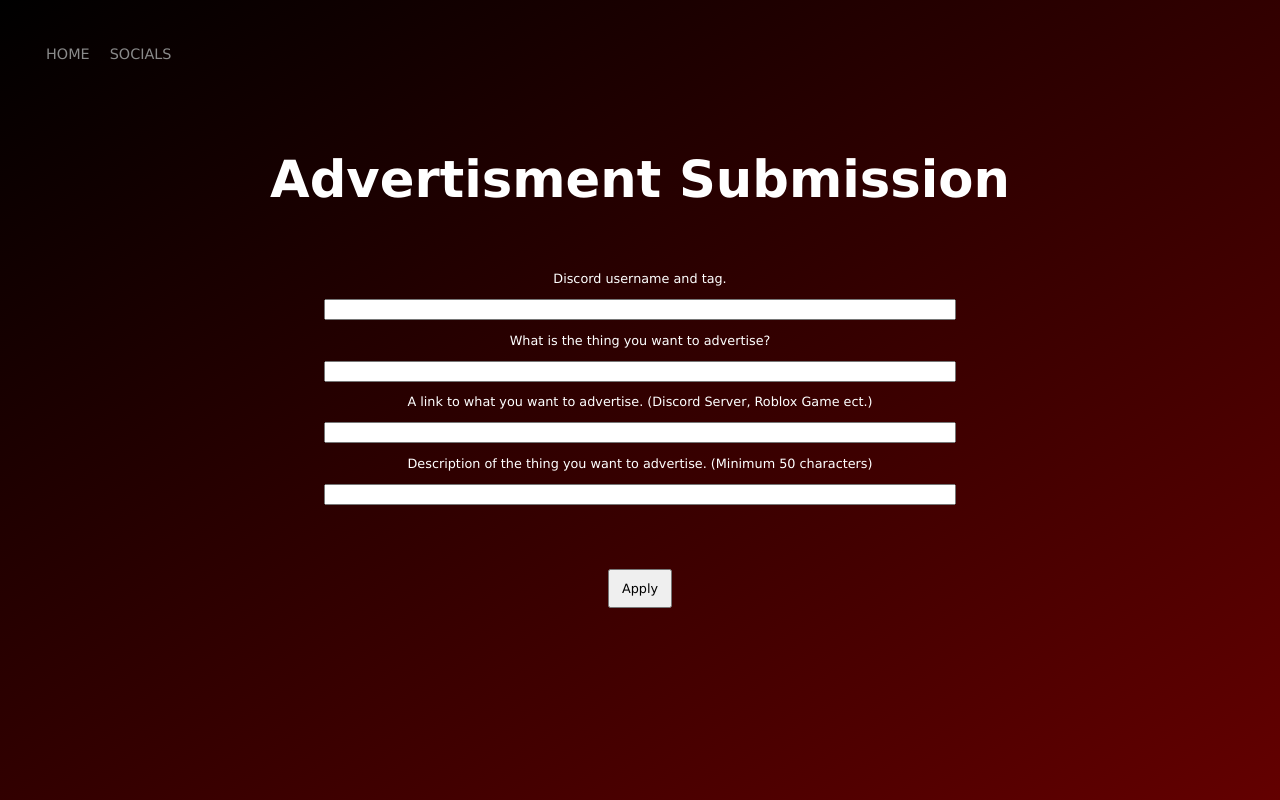
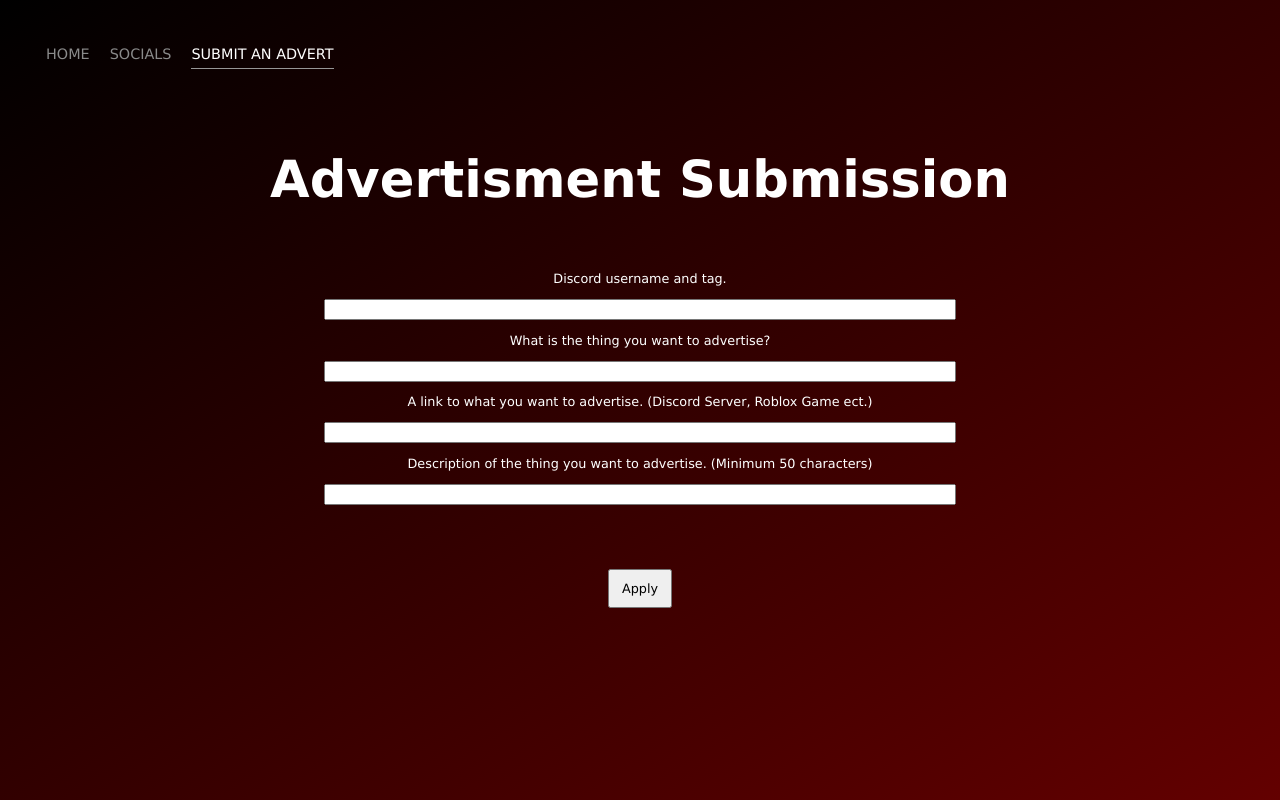
Before and after one commit to Proton-Advertising/Proton-Advertising, a plain HTML site: page Applications.html in a window 1280 px wide. Drawn offline with Linux system fonts and the light colour scheme.

Commit message:
Add files via upload

```diff
--- a/Applications.html
+++ b/Applications.html
@@ -3,7 +3,7 @@
         <title>Proton Advertising - Applications</title>
     </head>
     <style>
-                    body{
+            body{
                 background-color:#000000;
                 background-image: linear-gradient(to bottom right, rgb(0, 0, 0), rgb(99, 0, 0));
             }
@@ -133,6 +133,10 @@
                 <div class="nav-link-wrapper" style="font-family:verdana;">
                   <a href="socials.html">socials</a>
                 </div>
+
+                <div class="nav-link-wrapper active-nav-link" style="font-family:verdana;">
+                    <a href="Applications.html">Submit an Advert</a>
+                </div>
               </div>
             </div>
         </div>
```
Also changed, not shown: index.html (+4 -0 lines), jailbreak.html (+4 -0 lines), socials.html (+4 -0 lines).
